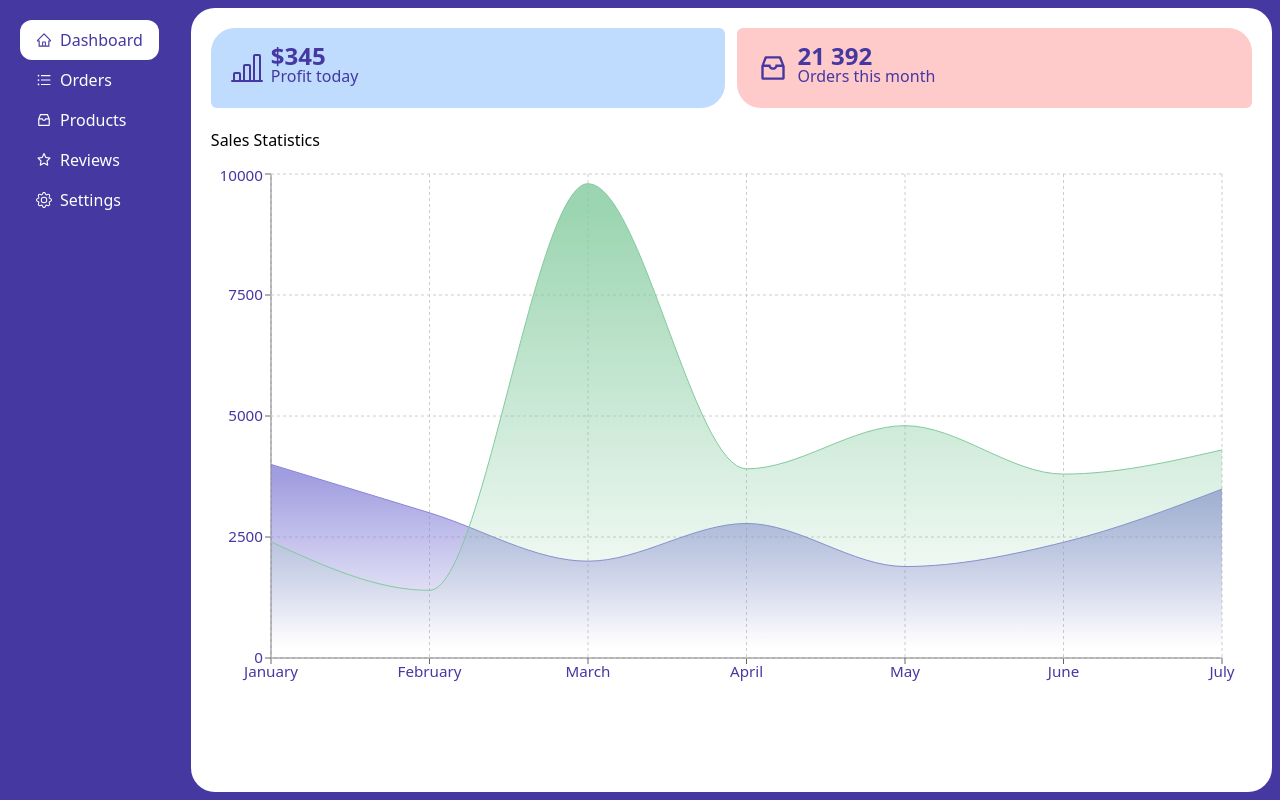
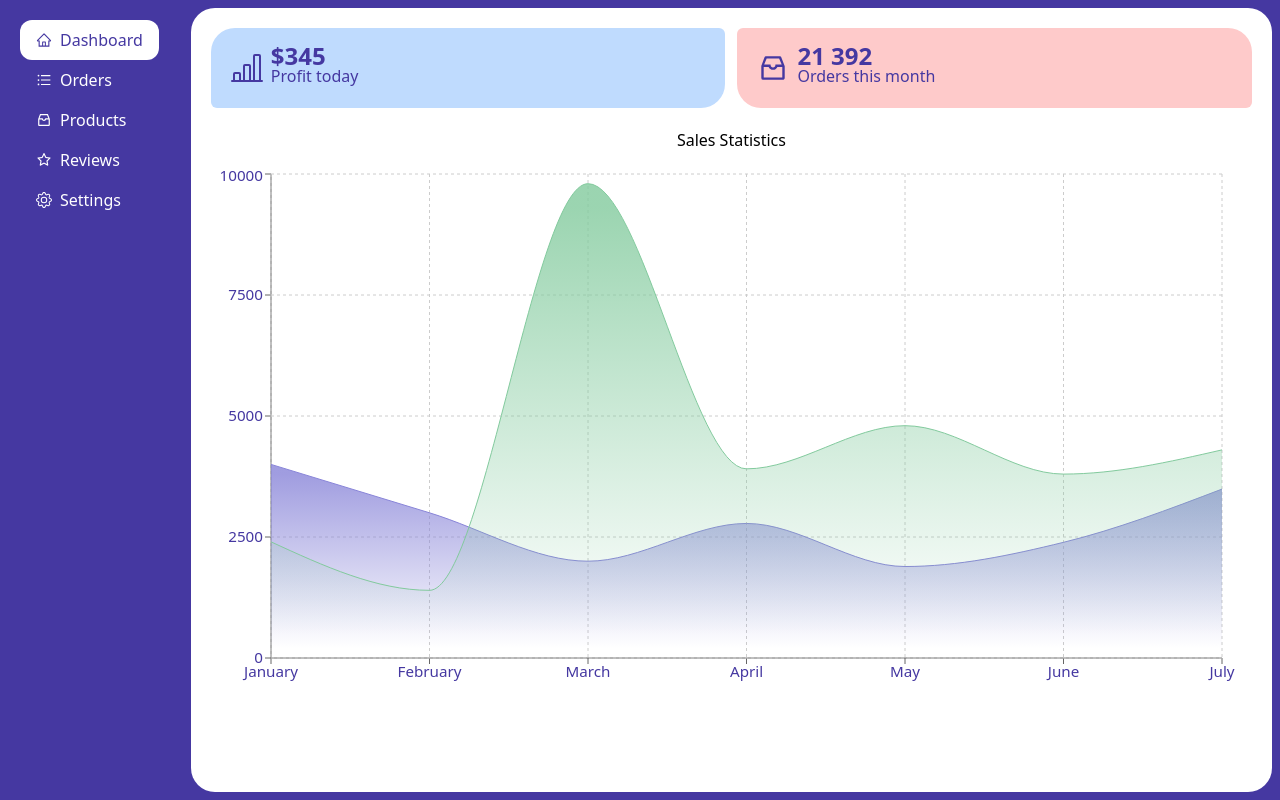
Before and after one commit to gift56/dashboard, a React (Vite) app: page / in a window 1280 px wide. Built offline with nearby package versions, Linux system fonts and the light colour scheme.

Commit message:
adding classnames

```diff
--- a/src/components/DashboardContent/ChartBox.jsx
+++ b/src/components/DashboardContent/ChartBox.jsx
@@ -56,7 +56,7 @@ const ChartBox = () => {
   ];
 
   return (
-    <div className="mt-5 w-full h-[70vh] flex flex-col gap-3">
+    <div className="mt-5 w-full h-[70vh] flex flex-col gap-3 items-center justify-center">
       <h2>Sales Statistics</h2>
       <ResponsiveContainer width={"100%"} height="100%">
         <AreaChart
```
